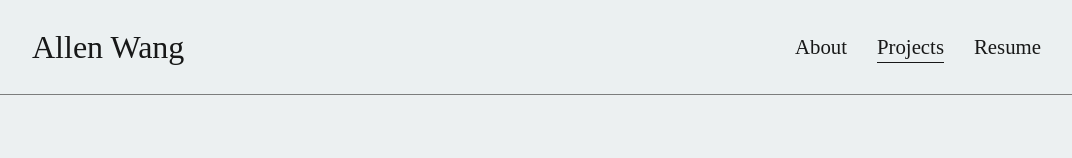
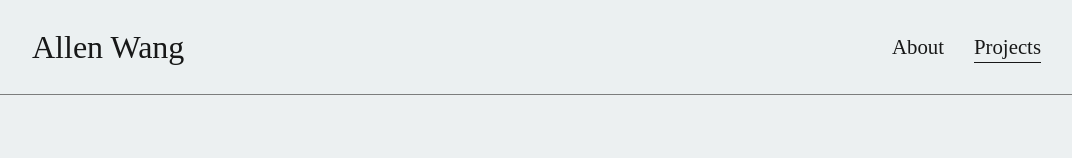
Before and after one commit to allenwang1536/personal-portfolio, a React (Create React App) app: page /projects/spotiduo in a window 1280 px wide. Shown: the top 158 px of the page, without its empty margins (96-1168 px from the left). Built offline with nearby package versions, Linux system fonts and the light colour scheme; the HTML template or start-up script is replaced by a standard one; a web font is replaced by a local one.

Commit message:
remove resume

```diff
--- a/src/App.tsx
+++ b/src/App.tsx
@@ -50,7 +50,7 @@ function App() {
         <Routes>
           <Route path="/" element={<HomePage />} />
           <Route path="/projects" element={<ProjectsPage />} />
-          <Route path="/resume" element={<ResumePage />} />
+          {/* <Route path="/resume" element={<ResumePage />} /> */}
           <Route path="/projects/spotiduo" element={<SpotiDuoPage withOutline={addClass}/>} />
           <Route path="/projects/aeroforecast" element={<AeroForecastPage withOutline={addClass}/>} />
           <Route path="/projects/gamification" element={<WingspansGamificationPage withOutline={addClass}/>} />
--- a/src/components/NavBar.tsx
+++ b/src/components/NavBar.tsx
@@ -21,9 +21,10 @@ export default function NavBar() {
           <li>
             <NavLink to="/projects" className={({ isActive }) => (isActive ? 'link-current' : 'link')}>Projects</NavLink>
           </li>
-          <li>
+          {/* <li>
             <NavLink to="/resume" className={({ isActive }) => (isActive ? 'link-current' : 'link')}>Resume</NavLink>
-          </li>
+          </li> */}
+
         </ul>
       </nav>
     </header>
```
